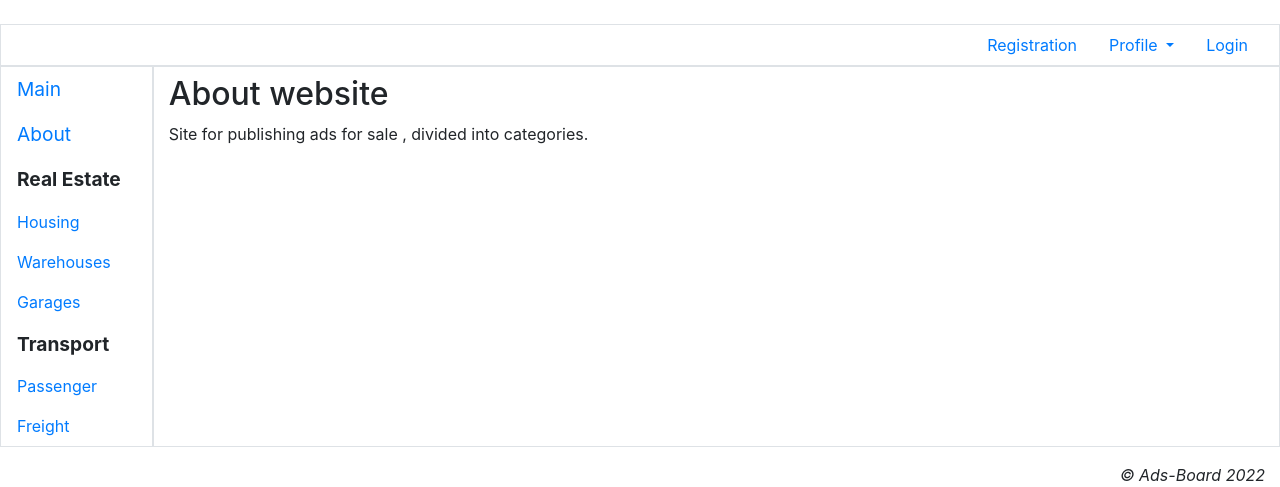
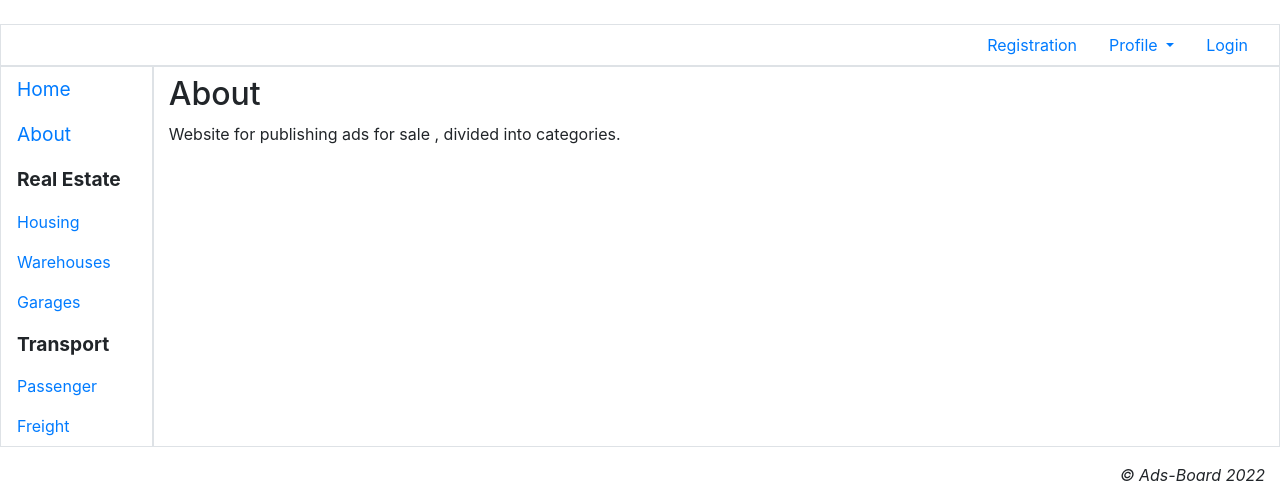
Before and after one commit to artempenteskul/ads-board, a Django app: page /about/ in a window 1280 px wide. Shown: the part 115-602 px from the top of the page. Run offline with Django 3.2, Linux system fonts and the light colour scheme; some libraries are stand-ins or nearby versions.

Commit message:
changed htmls

```diff
--- a/advert/templates/about.html
+++ b/advert/templates/about.html
@@ -3,6 +3,6 @@
 {% block title %}About{% endblock %}
 
 {% block content %}
-    <h2>About website</h2>
-    <p>Site for publishing ads for sale , divided into categories.</p>
+    <h2>About</h2>
+    <p>Website for publishing ads for sale , divided into categories.</p>
 {% endblock %}
--- a/advert/templates/index.html
+++ b/advert/templates/index.html
@@ -2,5 +2,5 @@
 
 {% block content %}
     <h2>Last 10 Ads</h2>
-    <p>Here last 10 Ads will be displayed.</p>
+    <p>10 Last Ads</p>
 {% endblock %}
--- a/advert/templates/logout.html
+++ b/advert/templates/logout.html
@@ -4,5 +4,5 @@
 
 {% block content %}
     <h2>Logout</h2>
-    <p>You are logged out.</p>
+    <p>You are already logged out.</p>
 {% endblock %}
--- a/templates/base.html
+++ b/templates/base.html
@@ -41,7 +41,7 @@
     </div>
     <div class="row">
         <nav class="col-md-auto nav flex-column border">
-            <a href="{% url 'advert:index' %}" class="nav-link root">Main</a>
+            <a href="{% url 'advert:index' %}" class="nav-link root">Home</a>
             <a href="{% url 'advert:other' page='about' %}" class="nav-link root">About</a>
             <span class="nav-link root font-weight-bold">Real Estate</span>
             <a href="#" class="nav-link">Housing</a>
```
